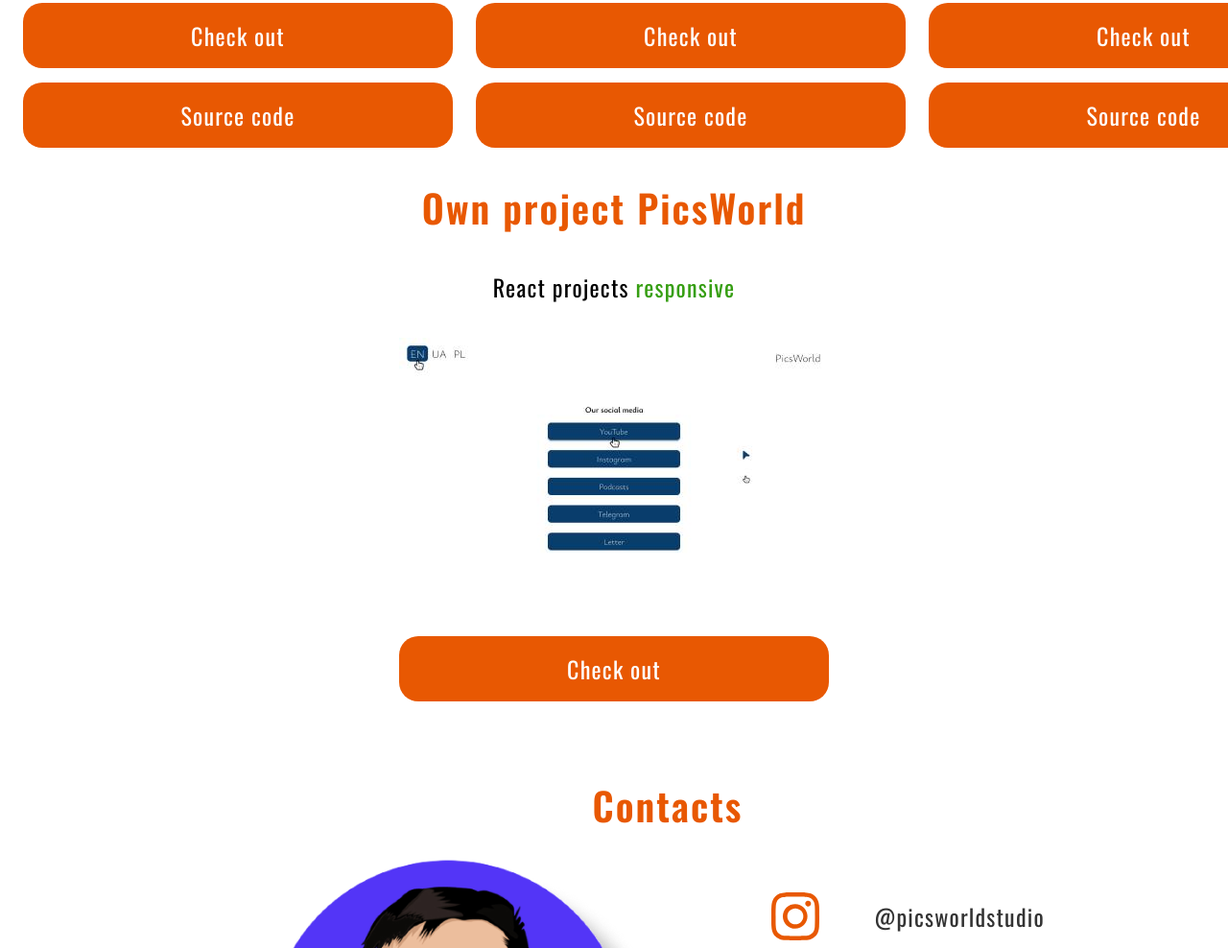
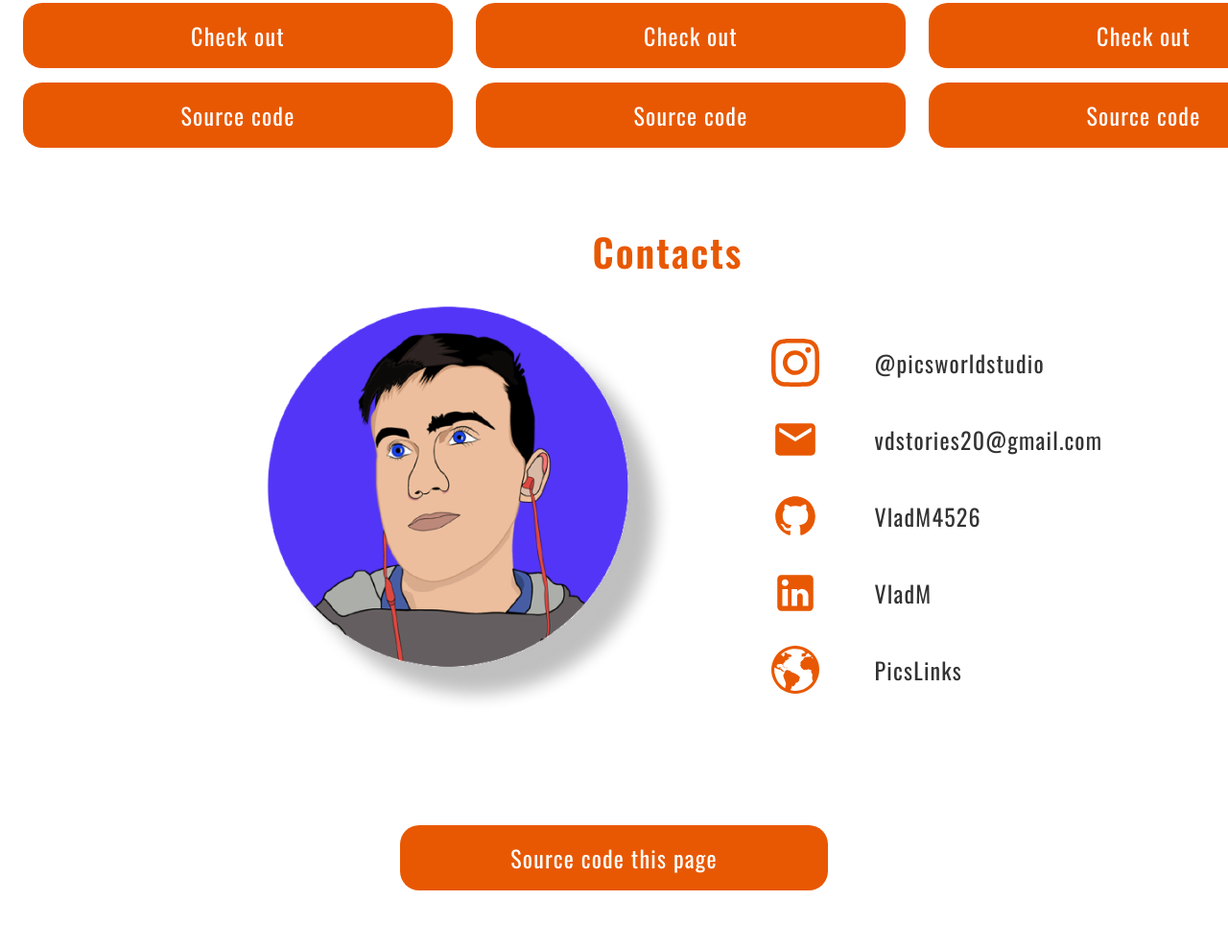
Before and after one commit to VladM4526/developer-portfolio, a website built with Parcel: page index.html in a window 1280 px wide. Shown: the part 2146-3134 px from the top of the page at 96% size. After the commit the page ends 3103 px from the top, so only its background shows below. Built offline with nearby package versions, Linux system fonts and the light colour scheme; a web font is replaced by a local one.

Commit message:
deleted section own project picsworld

```diff
--- a/css/style.css
+++ b/css/style.css
@@ -407,37 +407,6 @@
     margin-top: 0px;
 }
 
-/* PicsWorld */
-
-.pw-works-pics-wprld-container {
-    width: 448px;
-    margin-left: auto;
-    margin-right: auto;
-}
-
-.pw-works-pics-world-title {
-    text-align: center;
-    font-weight: 600;
-    font-size: 40px;
-    line-height: 1.4;
-    letter-spacing: 0.05em;
-    color: var(--Brand-color);
-    margin-top: 34px;
-}
-
-.pw-works-pics-world-subtitle {
-    text-align: center;
-    font-weight: 400;
-    font-size: 24px;
-    line-height: 1.4;
-    letter-spacing: 0.05em;
-    margin-top: 39px;
-}
-
-.pw-works-pics-world-img {
-    margin-top: 35px;
-}
-
 /* contacts */
 
 .pw-contacts {
--- a/index.html
+++ b/index.html
@@ -186,13 +186,6 @@
             </ul>
         </div>
     </section>
-    <section class="pw-works-pics-world-section">
-        <div class="pw-works-pics-wprld-container">
-            <h1 class="pw-works-pics-world-title">Own project PicsWorld</h1>
-            <h2 class="pw-works-pics-world-subtitle">React projects <span class="pw-works-subtitle-green">responsive</span></h2>
-            <img class="pw-works-pics-world-img" src="./img/pics-world-preview-app-edited.jpg" alt="pics-links-web-app">
-            <a class="pw-works-skills-list-item-button-link" href="https://pics-links.netlify.app/" target="_blank" rel="noopener nofollow noreferrer">Check out</a>
-        </div>
 
     </section>
     <section class="pw-contacts" id="contacts">
```
